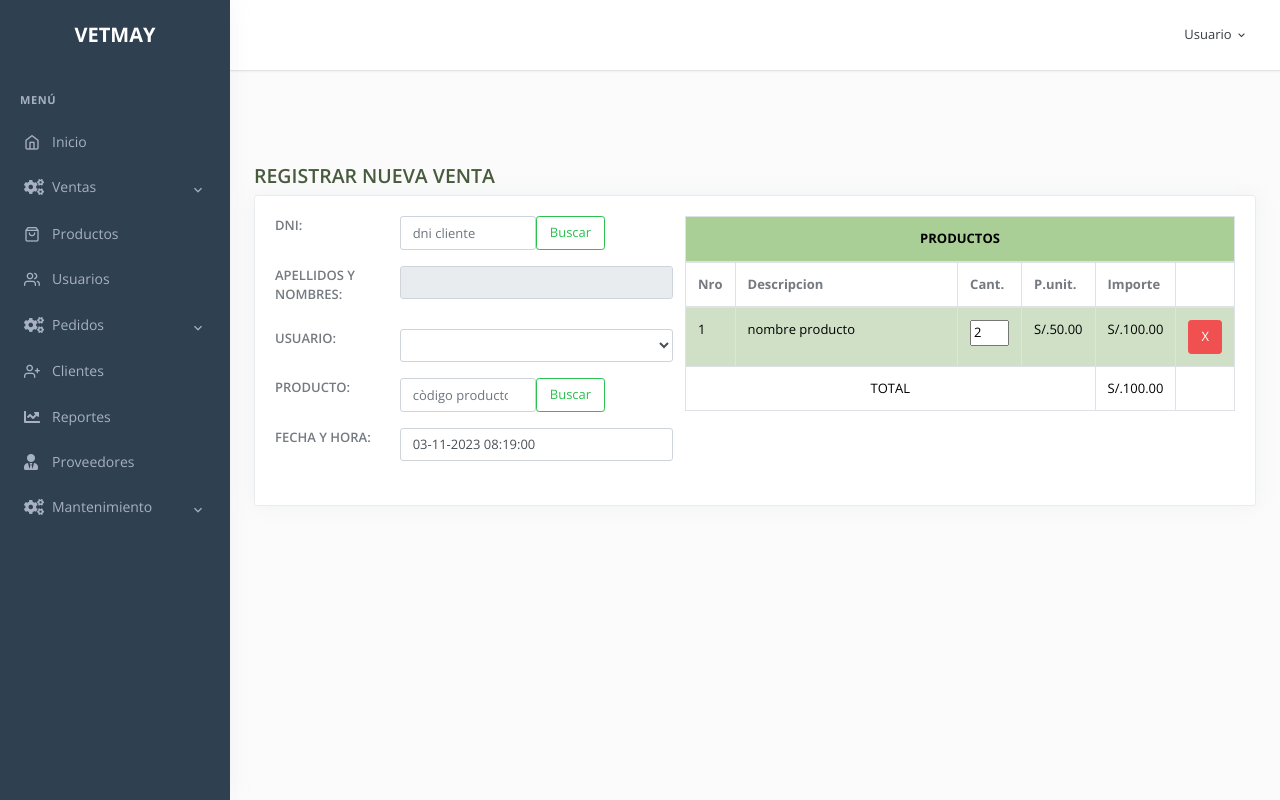
After one commit to Maytemoises2020/carrito, a PHP site: page /venta.php in a window 1280 px wide. The commit adds this page. Run offline with PHP 8.4, Linux system fonts and the light colour scheme; a stand-in replaces the project's code that opens the database connection; style sheets or scripts are compiled from the project's sources; some libraries are stand-ins or nearby versions; some web fonts are replaced.

Commit message:
ACTUALIZACION

```diff
--- /dev/null
+++ b/venta.php
@@ -0,0 +1,143 @@
+<?php include("include/conexion.php");?>
+
+<!DOCTYPE html>
+<html lang="en">
+<head>
+    <meta charset="UTF-8">
+    <meta name="viewport" content="width=device-width, initial-scale=1.0">
+    <title>VetMay</title>
+
+    <link href="plantilla/Admin/vertical/assets/css/bootstrap.min.css" rel="stylesheet" type="text/css" />
+    <link href="plantilla/Admin/vertical/assets/css/icons.min.css" rel="stylesheet" type="text/css" />
+    <link href="plantilla/Admin/vertical/assets/css/theme.min.css" rel="stylesheet" type="text/css" />
+    <!-- Plugins css -->
+    <link href="plantilla/Admin/plugins/datatables/dataTables.bootstrap4.css" rel="stylesheet" type="text/css" />
+    <link href="plantilla/Admin/plugins/datatables/responsive.bootstrap4.css" rel="stylesheet" type="text/css" />
+    <link href="plantilla/Admin/plugins/datatables/buttons.bootstrap4.css" rel="stylesheet" type="text/css" />
+    <link href="plantilla/Admin/plugins/datatables/select.bootstrap4.css" rel="stylesheet" type="text/css" />
+
+    <style>
+        .cantidad{
+            width: 3em;
+        }
+    </style>
+
+</head>
+<body>
+<?php
+include('include/menu.php');
+?>
+<!--INICIO DE CONTENIDO-->
+<div class="main-content">
+    <div class="page-content">
+        <div class="container-fluid"> <!--conteiner solo se usa el 80% de la pantalla conteiner-fluid ocupa todo-->
+            <div class="row"><!--row ayuda a ser responsive pero en bootstrap-->
+                <div class="col-12">
+                    <h4 style="color: #485b3c;">REGISTRAR NUEVA VENTA</h4>
+                    <div class="card">
+                        <div class="card-body">
+                           <div class="row">
+                            <div class="col-lg-5 col-md-5 col-sm-12">
+                            <form action="operaciones/registrarVentas.php" method="POST">
+                                <div class="form-group row">
+                                    <label class="col-lg-4 col-md-4 col-sm-12">DNI:</label>
+                                    <input type="number" name="dni"class="form-control col-lg-4 col-md-4 col-sm-12" required placeholder="dni cliente">
+                                    <button class="btn btn-outline-success col-lg-2 col-md-2 col-sm-4">Buscar</button>
+                                </div>
+                                <div class="form-group row">
+                                    <label class="col-lg-4 col-md-4 col-sm-12">APELLIDOS Y NOMBRES:</label>
+                                    <input type="text" name="apellidos_nombres"class="form-control col-lg-8 col-md-8 col-sm-12" readonly>
+                                </div>
+                                <div class="form-group row">
+                                    <label class="col-lg-4 col-md-4 col-sm-12">USUARIO:</label>
+                                    <select name="usuario" id="usuario" class="form-control col-lg-8 col-md-8 col-sm-12">
+                                        <option value="0"></option>
+                                        <option value="1">usuario1</option>
+                                        <option value="2">usuario2</option>
+                                        <option value="3">usuario3</option>
+                                    </select>
+                                </div>
+                                <div class="form-group row">
+                                    <label class="col-lg-4 col-md-4 col-sm-12">PRODUCTO:</label>
+                                    <input type="number" name="dni"class="form-control col-lg-4 col-md-4 col-sm-12" required placeholder="còdigo producto">
+                                    <button class="btn btn-outline-success col-lg-2 col-md-2 col-sm-4">Buscar</button>
+                                </div>
+                                <div class="form-group row">
+                                    <label class="col-lg-4 col-md-4 col-sm-12">FECHA Y HORA:</label>
+                                    <label for="" class="form-control col-lg-8 col-md-8 col-sm-12"> <?php date_default_timezone_set("America/Lima"); echo date("d-m-Y h:i:s"); ?> </label>
+                                </div>
+                            </form>
+                            </div>
+                            <!-- inicio lado derecho-->
+                            <div class="col-lg-7 col-md-7 col-sm-12">
+                                <table class="table table-bordered md-0">
+                                    <thead>
+                                        <tr>
+                                            <th colspan="6" class="text-center" style="background-color: #a9cf96; color:black">PRODUCTOS</th>
+                                        </tr>
+                                        <tr>
+                                            <th width="5%">Nro</th>
+                                            <th width="60%">Descripcion</th>
+                                            <th width="10%">Cant.</th>
+                                            <th width="10%">P.unit.</th>
+                                            <th width="10%">Importe</th>
+                                            <th width="5%"></th>
+                                        </tr>
+                                    </thead>
+                                    <tbody>
+                                        <tr style="background-color: #cfe0c6; color:black;">
+                                            <td>1</td>
+                                            <td>nombre producto</td>
+                                            <td> <input type="number" value="2" class="cantidad"></td>
+                                            <td>S/.50.00</td>
+                                            <td>S/.100.00</td>
+                                            <td> <button class="btn btn-danger">X</button></td>
+                                        </tr>
+                                        <tr style="color: black; ">
+                                            <td colspan="4" class="text-center">TOTAL</td>
+                                            <td>S/.100.00</td>
+                                        </tr>
+                                    </tbody>
+                                </table>
+                            </div>
+                           </div>
+
+                        </div>
+                    </div>
+                </div>
+            </div>
+        </div>
+    </div>
+</div>
+<!--FIN DE CONTENIDO-->
+
+
+    <script src="plantilla/Admin/vertical/assets/js/jquery.min.js"></script>
+    <script src="plantilla/Admin/vertical/assets/js/bootstrap.bundle.min.js"></script>
+    <script src="plantilla/Admin/vertical/assets/js/metismenu.min.js"></script>
+    <script src="plantilla/Admin/vertical/assets/js/waves.js"></script>
+    <script src="plantilla/Admin/vertical/assets/js/simplebar.min.js"></script>
+
+    <!-- third party js -->
+    <script src="plantilla/Admin/plugins/datatables/jquery.dataTables.min.js"></script>
+    <script src="plantilla/Admin/plugins/datatables/dataTables.bootstrap4.js"></script>
+    <script src="plantilla/Admin/plugins/datatables/dataTables.responsive.min.js"></script>
+    <script src="plantilla/Admin/plugins/datatables/responsive.bootstrap4.min.js"></script>
+    <script src="plantilla/Admin/plugins/datatables/dataTables.buttons.min.js"></script>
+    <script src="plantilla/Admin/plugins/datatables/buttons.bootstrap4.min.js"></script>
+    <script src="plantilla/Admin/plugins/datatables/buttons.html5.min.js"></script>
+    <script src="plantilla/Admin/plugins/datatables/buttons.flash.min.js"></script>
+    <script src="plantilla/Admin/plugins/datatables/buttons.print.min.js"></script>
+    <script src="plantilla/Admin/plugins/datatables/dataTables.keyTable.min.js"></script>
+    <script src="plantilla/Admin/plugins/datatables/dataTables.select.min.js"></script>
+    <script src="plantilla/Admin/plugins/datatables/pdfmake.min.js"></script>
+    <script src="plantilla/Admin/plugins/datatables/vfs_fonts.js"></script>
+    <!-- third party js ends -->
+
+    <!-- Datatables init -->
+    <script src="plantilla/Admin/vertical/assets/pages/datatables-demo.js"></script>
+
+    <!-- App js -->
+    <script src="plantilla/Admin/vertical/assets/js/theme.js"></script>
+</body>
+</html>
--- a/ventas.php
+++ b/ventas.php
@@ -28,8 +28,9 @@ include('include/menu.php');
             <div class="row"><!--row ayuda a ser responsive pero en bootstrap-->
                 <div class="col-12">
 
-                    <?php include("include/modal_frm_reg_ventas.php"); ?>
-                    <h4>LISTA DE VENTAS</h4>
+                <a href="venta.php" class="btn btn-dark"> +Nuevo</a>
+                    <h4>RELACION DE VENTAS</h4>
+
                     <div class="card">
                         <div class="card-body">
 
```
